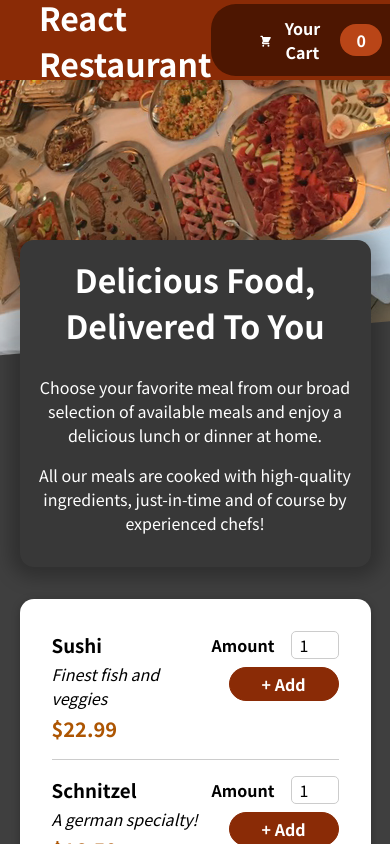
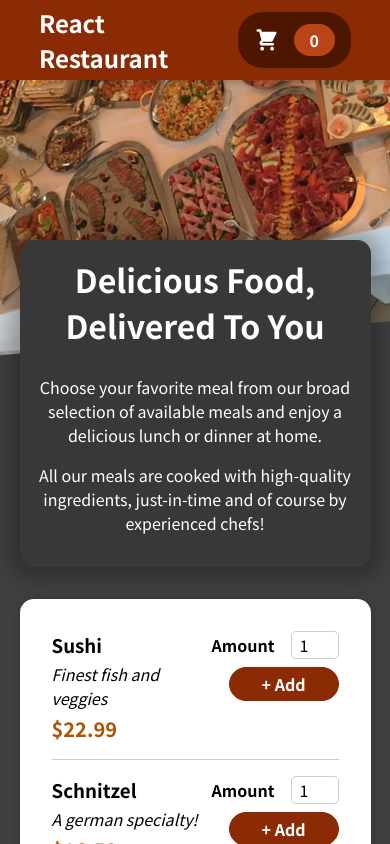
Before and after one commit to ahmed-sakka/react-restaurant, a React (Create React App) app: page / in a window 390 px wide. Shown: the top 844 px of the page. Built offline with nearby package versions, Linux system fonts and the light colour scheme.

Commit message:
more responsive header

```diff
--- a/src/components/Cart/CartIcon.js
+++ b/src/components/Cart/CartIcon.js
@@ -4,6 +4,8 @@ const CartIcon = () => {
       xmlns='http://www.w3.org/2000/svg'
       viewBox='0 0 20 20'
       fill='currentColor'
+      width='25px'
+      height='25px'
     >
       <path d='M3 1a1 1 0 000 2h1.22l.305 1.222a.997.997 0 00.01.042l1.358 5.43-.893.892C3.74 11.846 4.632 14 6.414 14H15a1 1 0 000-2H6.414l1-1H14a1 1 0 00.894-.553l3-6A1 1 0 0017 3H6.28l-.31-1.243A1 1 0 005 1H3zM16 16.5a1.5 1.5 0 11-3 0 1.5 1.5 0 013 0zM6.5 18a1.5 1.5 0 100-3 1.5 1.5 0 000 3z' />
     </svg>
--- a/src/components/Layout/Header.module.css
+++ b/src/components/Layout/Header.module.css
@@ -14,6 +14,10 @@
   z-index: 10;
 }
 
+.header h1 {
+  font-size: 1.5em;
+}
+
 .main-image {
   width: 100%;
   height: 25rem;
--- a/src/components/Layout/HeaderCartButton.js
+++ b/src/components/Layout/HeaderCartButton.js
@@ -35,7 +35,6 @@ const HeaderCartButton = (props) => {
       <span className={classes.icon}>
         <CartIcon />
       </span>
-      <span>Your Cart</span>
       <span className={classes.badge}>{cartMealsCount}</span>
     </button>
   );
--- a/src/components/Layout/HeaderCartButton.module.css
+++ b/src/components/Layout/HeaderCartButton.module.css
@@ -4,7 +4,7 @@
   border: none;
   background-color: #4d1601;
   color: white;
-  padding: 0.75rem 3rem;
+  padding: 0.75rem 1rem;
   display: flex;
   justify-content: space-around;
   align-items: center;
@@ -18,9 +18,8 @@
 }
 
 .icon {
-  width: 1.35rem;
-  height: 1.35rem;
-  margin-right: 0.5rem;
+  width: 1.5rem;
+  height: 1.5rem;
 }
 
 .badge {
```
